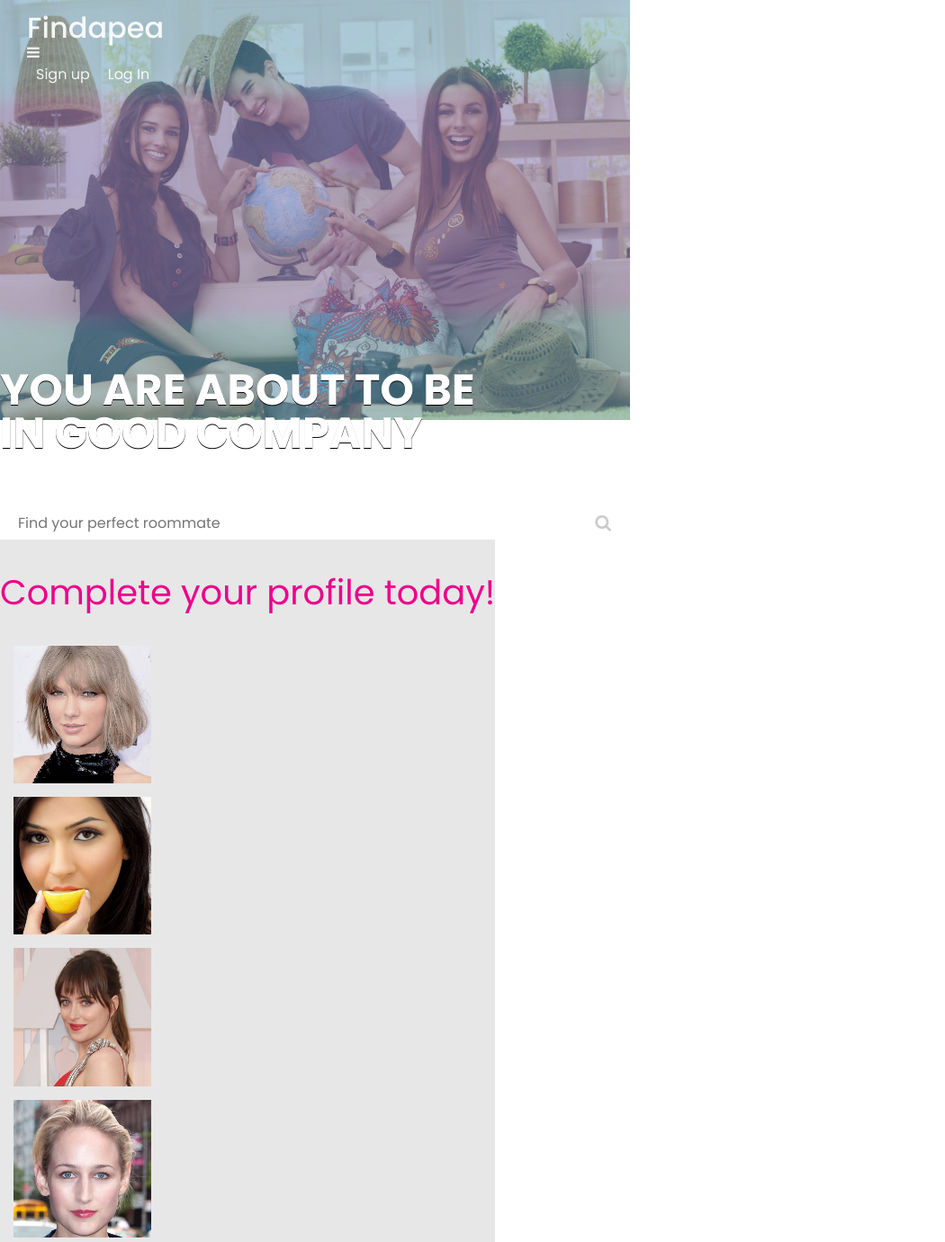
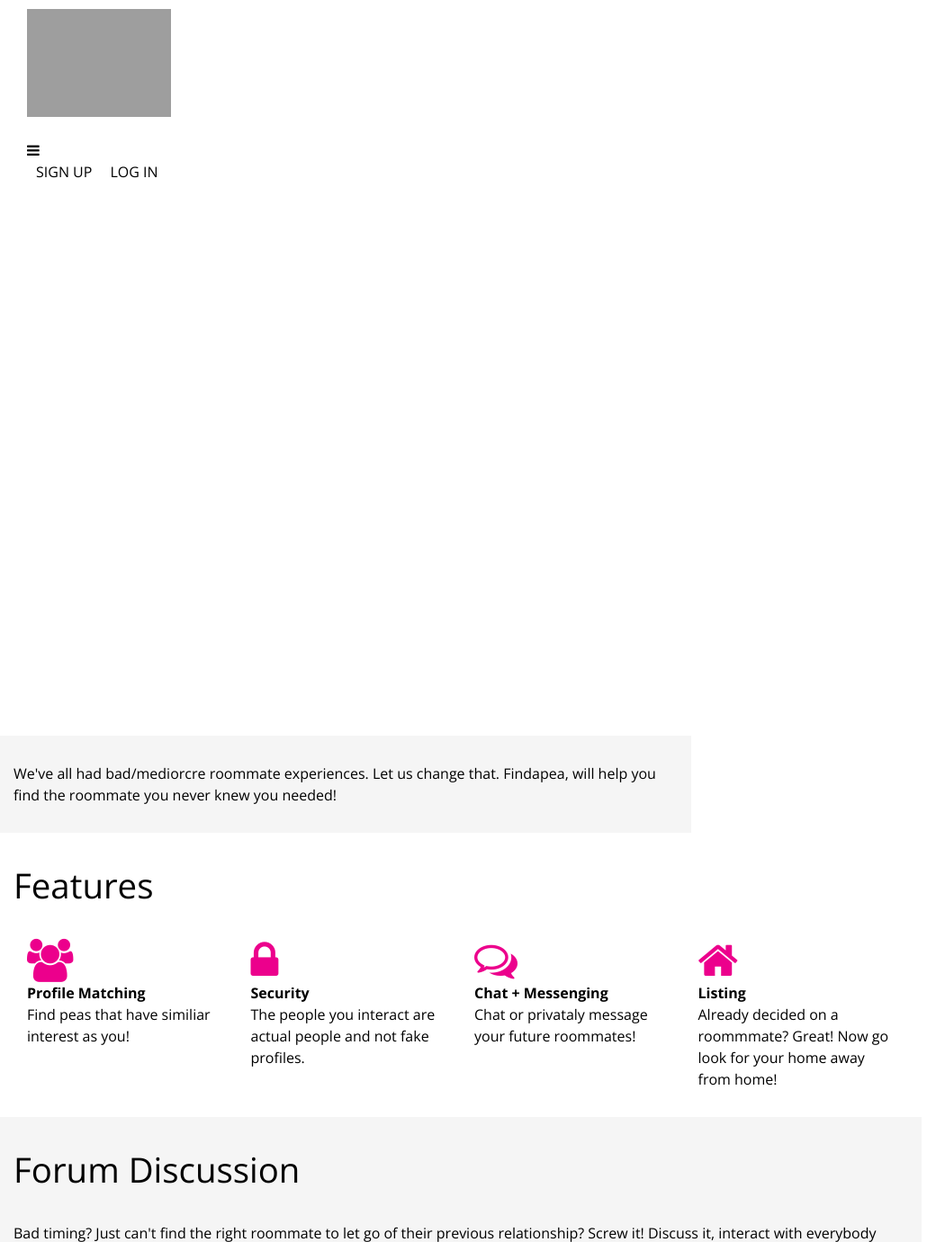
Before and after one commit to phamtony/findapea, a PHP site: page / in a window 1280 px wide. Shown: the top 1381 px of the page at 90% size, without its empty margins (0-1050 px from the left). Run offline with PHP 8.4, Linux system fonts and the light colour scheme; some libraries are stand-ins or nearby versions; grey boxes are pictures that could not be loaded.

Commit message:
redesigned HP temp done

```diff
--- a/_footer.inc.php
+++ b/_footer.inc.php
@@ -0,0 +1,42 @@
+<div class="footer-nav-findapea">
+	<div class="footer-nav-findapea-container">
+
+		<div class="footer-top cs-lg-both-sub-seperation cs-lg-sub-fullpage-pad cs-fullpage-pad cs-both-seperation">
+			<div class="row">
+				<div class="col-sm-4 text-xs-center cs-md-sub-seperation">
+					<ul>
+						<li><strong>Need Help?</strong></li>
+						<li><a href="">Terms and Policies</a></li>
+						<li><a href="">FAQs</a></li>
+						<li><a href="">Contact</a></li>
+					</ul>
+				</div>
+				<div class="col-sm-4 text-xs-center cs-md-sub-seperation">
+					<ul>
+						<li><strong>Company</strong></li>
+						<li><a href="">About</a></li>
+						<li><a href="">Team</a></li>
+						<li><a href="">Jobs</a></li>
+					</ul>
+				</div>
+				<div class="col-sm-4 text-xs-center cs-md-sub-seperation">
+					<ul>
+						<li><strong>Media</strong></li>
+						<li><a href="">Press</a></li>
+						<li><a href="">Findapea HQ</a></li>
+						<li><a href="">Get in contact</a></li>
+					</ul>
+				</div>
+			</div>
+		</div>
+
+		<div class="footer-bottom">
+			<div class="footer-bottom-container">
+				<p class="text-xs-center">
+					&#169; findapea, 2016
+				</p>
+			</div>
+		</div>
+
+	</div>
+</div>
--- a/_header.inc.php
+++ b/_header.inc.php
@@ -0,0 +1,22 @@
+<!-- Header -->
+<div class="findapea-header">
+	<div class="findapea-header-container cs-md-sub-fullpage-pad cs-fullpage-pad clearfix">
+
+		<div class="findapea-header-left-side pull-xs-left">
+			<div class="findapea-header-left-side-container">
+				<img src="/img/findapea_logo.svg" alt="">
+			</div>
+		</div>
+
+		<div class="findapea-header-right-side pull-xs-right">
+			<div class="findapea-header-right-side-container cs-both-sub-seperation">
+				<i class="fa fa-bars hidden-md-up" aria-hidden="true"></i>
+				<ul class="list-unstyled text-uppercase clearfix hidden-sm-down">
+					<li><a href="#">Sign up</a></li>
+					<li><a href="#">Log In</a></li>
+				</ul>
+			</div>
+		</div>
+
+	</div>
+</div>
--- a/css/main.css
+++ b/css/main.css
@@ -26,11 +26,12 @@ html {
 }
 body {
 	color: initial;
-	font-family: 'Poppins', sans-serif;
+	font-family: 'Open Sans', sans-serif;
 }
 ul {
 	margin: 0;
 	padding: 0;
+	list-style: none;
 }
 a {
 	color: black;
@@ -172,6 +173,9 @@ h1, h2, h3, h4, h5, h6 {
 }
 .small-wrap {
 	max-width: 1024px;
+}
+.mini-wrap {
+	max-width: 768px;
 }
 /****************************************************
 **  Margins                                        **
@@ -415,7 +419,7 @@ h1, h2, h3, h4, h5, h6 {
 }
 @media screen and (max-width: 767px) {
 	.title-header {
-		font-size: 1.4em;
+		font-size: 1.8em;
 	}
 }
 
@@ -478,18 +482,48 @@ h1, h2, h3, h4, h5, h6 {
 **  Header                                         **
 **                                                 **
 *****************************************************/
+.findapea-header {
+	width: 100%;
+}
+.findapea-header-left-side-container {
+	margin: 10px 0;
+}
+.findapea-header-left-side-container img {
+	width: 160px;
+}
+.findapea-header ul li {
+	float: left;
+	margin: 0 10px;
+}
+@media screen and (max-width: 767px) {
+	.findapea-header-right-side-container i {
+		font-size: 1.8em;
+	}
+}
 
-
+/****************************************************
+**                                                 **
+**  Footer                                         **
+**                                                 **
+*****************************************************/
+footer {
+	background-color: #f5f5f5;
+}
+.footer-bottom {
+	color: white;
+	background-color: black;
+}
+.footer-bottom-container {
+	padding: 5px 0;
+}
+.footer-bottom-container p {
+	font-size: .7em;
+}
 /****************************************************
 **                                                 **
 **  Home Page                                      **
 **                                                 **
 *****************************************************/
-.findapea-index-hero-container {
-	position: relative;
-	height: 600px;
-	overflow: hidden;
-}
 p.index-search-bar-title {
 	text-shadow: 0px 1px 0px rgba(0, 0, 0, 2);
 	font-size: 3em;
@@ -512,8 +546,13 @@ p.index-search-bar-title {
 **  Image BG                                       **
 *****************************************************/
 .image-bg {
+	height: 600px;
+	width: 100%;
+	position: relative;
+	overflow: hidden;
+}
+.image-bg-container {
 	position: absolute;
-	width: 100%;
 	top: 0;
 	left: 0;
 	right: 0;
@@ -528,49 +567,30 @@ p.index-search-bar-title {
 	}
 }
 @media screen and (max-width: 767px) {
-	.findapea-index-hero-container {
-		height: 500px;
+	.image-bg {
+		height: 450px;
 	}
 	.image-bg-container img {
 		width: 767px;
 	}
 }
 @media screen and (max-width: 543px) {
-	.findapea-index-hero-container {
-		height: 400px;
-	}
-}
-/****************************************************
-**  Index Header                                   **
-*****************************************************/
-.index-header {
-	color: rgba(255,255,255, .9);
-	width: 100%;
-}
-.index-header ul li {
-	float: left;
-	margin: 0 10px;
-}
-.index-header ul li a {
-	color: rgba(255,255,255, .9);
-}
-@media screen and (max-width: 767px) {
-	.index-header {
-		color: #EC008C;
-		background: white;
-	}
-	.index-header-right-side-container i {
-		font-size: 1.8em;
+	.image-bg {
+		height: 350px;
 	}
 }
 /****************************************************
 **  Index Search Bar                               **
 *****************************************************/
+.index-search-bar {
+	font-family: 'Poppins', sans-serif;
+	position: absolute;
+	top: 320px;
+	left: 0;
+	right: 0;
+}
 .index-search-bar p {
 	color: white;
-}
-.index-search-bar-container p.index-search-bar-title {
-	padding-top: 300px;
 }
 .search-home-bar-wrapper {
 	width: 700px;
@@ -591,8 +611,8 @@ p.index-search-bar-title {
 	top: 0;
 }
 @media screen and (max-width: 767px) {
-	.index-search-bar-container p.index-search-bar-title {
-		padding-top: 280px;
+	.index-search-bar {
+		top: 280px;
 	}
 	.search-home-bar-wrapper {
 		width: 100%;
@@ -609,20 +629,35 @@ p.index-search-bar-title {
 	}
 }
 @media screen and (max-width: 543px) {
-	.index-search-bar-container p.index-search-bar-title {
-		padding-top: 200px;
+	.index-search-bar {
+		top: 210px;
 	}
 }
 /****************************************************
-**  Profile Representative Module                  **
+**  Intro Module                                   **
 *****************************************************/
-.index-profile-rep-module {
-	background: #e7e7e7;
+.index-intro {
+	background: #f5f5f5;
 }
-.index-profile-rep-module-container .title-header {
+/****************************************************
+**  Feature Module                                 **
+*****************************************************/
+.index-feature-intro-container i {
+	font-size: 3em;
 	color: #EC008C;
 }
-.index-profile-rep-portrait-container > div > img {
+@media screen and (max-width: 543px) {
+	.index-feature-intro-container i {
+		font-size: 2em;
+	}
+}
+/****************************************************
+**  Forum Module                                   **
+*****************************************************/
+.index-forum-intro {
+	background: #f5f5f5;
+}
+.index-forum-intro-container img {
 	width: 100%;
 }
 /****************************************************
@@ -675,8 +710,3 @@ p.index-search-bar-title {
 		width: 767px;
 	}
 }
-/****************************************************
-**                                                 **
-**  Footer                                         **
-**                                                 **
-*****************************************************/
--- a/index.php
+++ b/index.php
@@ -29,8 +29,8 @@
 				<div class="container-fluid">
 
 
+					<!-- Index hero -->
 					<div class="row">
-
 						<div class="findapea-index-hero">
 							<div class="findapea-index-hero-container">
 
@@ -39,31 +39,6 @@
 									<div class="image-bg-container">
 										<img src="/img/hero copy.jpg" alt="">
 									</div>
-								</div>
-
-								<!-- Home Header -->
-								<div class="index-header">
-									<div class="index-header-container cs-md-sub-fullpage-pad cs-fullpage-pad cs-both-sub-seperation clearfix">
-
-										<div class="index-header-left-side pull-xs-left">
-											<div class="index-header-left-side-container">
-												<h2>Findapea</h2>
-											</div>
-										</div>
-
-										<div class="index-header-right-side pull-xs-right">
-											<div class="index-header-right-side-container">
-												<i class="fa fa-bars hidden-md-up" aria-hidden="true"></i>
-												<ul class="list-unstyled clearfix hidden-sm-down">
-													<li><a href="#">Sign up</a></li>
-													<li><a href="#">Log In</a></li>
-												</ul>
-											</div>
-										</div>
-
-									</div>
-								</div>
-
 
 									<!-- Search bar -->
 									<div class="index-search-bar">
@@ -85,35 +60,78 @@
 									</div>
 
 								</div>
-						</div>
-
-					</div>
-
-
-
-					<!-- Profile Representative Module -->
-					<div class="row">
-						<div class="index-profile-rep-module">
-							<div class="index-profile-rep-module-container cs-both-seperation center">
-
-								<p class="title-header text-xs-center cs-seperation">Complete your profile today!</p>
-
-								<div class="index-profile-rep-portrait">
-									<div class="index-profile-rep-portrait-container small-wrap center cf">
-										<div class="col-xs-6 col-sm-4 cs-sub-seperation"><img src="/img/pt1.jpg" alt=""></div>
-										<div class="col-xs-6 col-sm-4 cs-sub-seperation"><img src="/img/pt2.jpg" alt=""></div>
-										<div class="col-xs-6 col-sm-4 cs-sub-seperation"><img src="/img/pt3.jpg" alt=""></div>
-										<div class="col-xs-6 col-sm-4 cs-sub-seperation"><img src="/img/pt4.jpg" alt=""></div>
-										<div class="col-xs-6 col-sm-4 cs-sub-seperation"><img src="/img/pt5.jpg" alt=""></div>
-										<div class="col-xs-6 col-sm-4 cs-sub-seperation"><img src="/img/pt6.jpg" alt=""></div>
-									</div>
-								</div>
 
 							</div>
 						</div>
 					</div>
 
 
+
+					<!-- Findapea intro -->
+					<div class="row">
+						<div class="index-intro">
+							<div class="index-intro-container mini-wrap cs-sub-fullpage-pad cs-both-seperation center">
+								<p class="text-xs-center">We've all had bad/mediorcre roommate experiences. Let us change that. Findapea, will help you find the roommate you never knew you needed!</p>
+							</div>
+						</div>
+					</div>
+
+
+					<!-- Findapea Feature Intro -->
+					<div class="row">
+						<div class="index-feature-intro">
+							<div class="index-feature-intro-container center small-wrap cs-both-seperation cs-sub-fullpage-pad">
+								<p class="text-xs-center cs-seperation title-header">
+									Features
+								</p>
+								<div class="container-fluid">
+									<div class="row">
+										<div class="cs-md-sub-seperation col-xs-12 col-sm-6 col-md-3 text-xs-center">
+											<i class="fa fa-users" aria-hidden="true"></i>
+											<p><strong>Profile Matching</strong></p>
+											<p>Find peas that have similiar interest as you!</p>
+										</div>
+										<div class="cs-md-sub-seperation col-xs-12 col-sm-6 col-md-3 text-xs-center">
+											<i class="fa fa-lock" aria-hidden="true"></i>
+											<p><strong>Security</strong></p>
+											<p>The people you interact are actual people and not fake profiles.</p>
+										</div>
+										<div class="cs-md-sub-seperation col-xs-12 col-sm-6 col-md-3 text-xs-center">
+											<i class="fa fa-comments-o" aria-hidden="true"></i>
+											<p><strong>Chat + Messenging</strong></p>
+											<p>Chat or privataly message your future roommates!</p>
+										</div>
+										<div class="cs-md-sub-seperation col-xs-12 col-sm-6 col-md-3 text-xs-center">
+											<i class="fa fa-home" aria-hidden="true"></i>
+											<p><strong>Listing</strong></p>
+											<p>Already decided on a roommmate? Great! Now go look for your home away from home!</p>
+										</div>
+									</div>
+									</div>
+								</div>
+						</div>
+					</div>
+
+
+
+
+					<!-- Findapea Forum Listing Intro -->
+					<div class="row">
+						<div class="index-forum-intro">
+							<div class="index-forum-intro-container center small-wrap cs-both-seperation cs-sub-fullpage-pad">
+								<p class="text-xs-center cs-seperation title-header">
+									Forum Discussion
+								</p>
+
+								<p class="text-xs-center cs-seperation">Bad timing? Just can't find the right roommate to let go of their previous relationship? Screw it! Discuss it, interact with everybody maybe you'll find your match there!</p>
+
+								<img src="/img/forum.jpg" alt="">
+							</div>
+						</div>
+					</div>
+
+
+					<!-- Start Here Module -->
 					<div class="row">
 						<div class="index-profile-start-here">
 							<div class="index-profile-start-here-container">
@@ -138,12 +156,9 @@
 
 
 
-
-
 			</div>
 		</div>
 	</main>
-
 
 	<footer>
 		<?php include('_footer.inc.php');?>
```
Also changed, not shown: img/hero copy.jpg, img/hero.jpg (deleted), img/pt1.jpg (deleted), img/pt2.jpg (deleted), img/pt3.jpg (deleted), img/pt4.jpg (deleted), img/pt5.jpg (deleted), img/pt6.jpg (deleted). Lines whose indentation alone changed are shown as unchanged.
